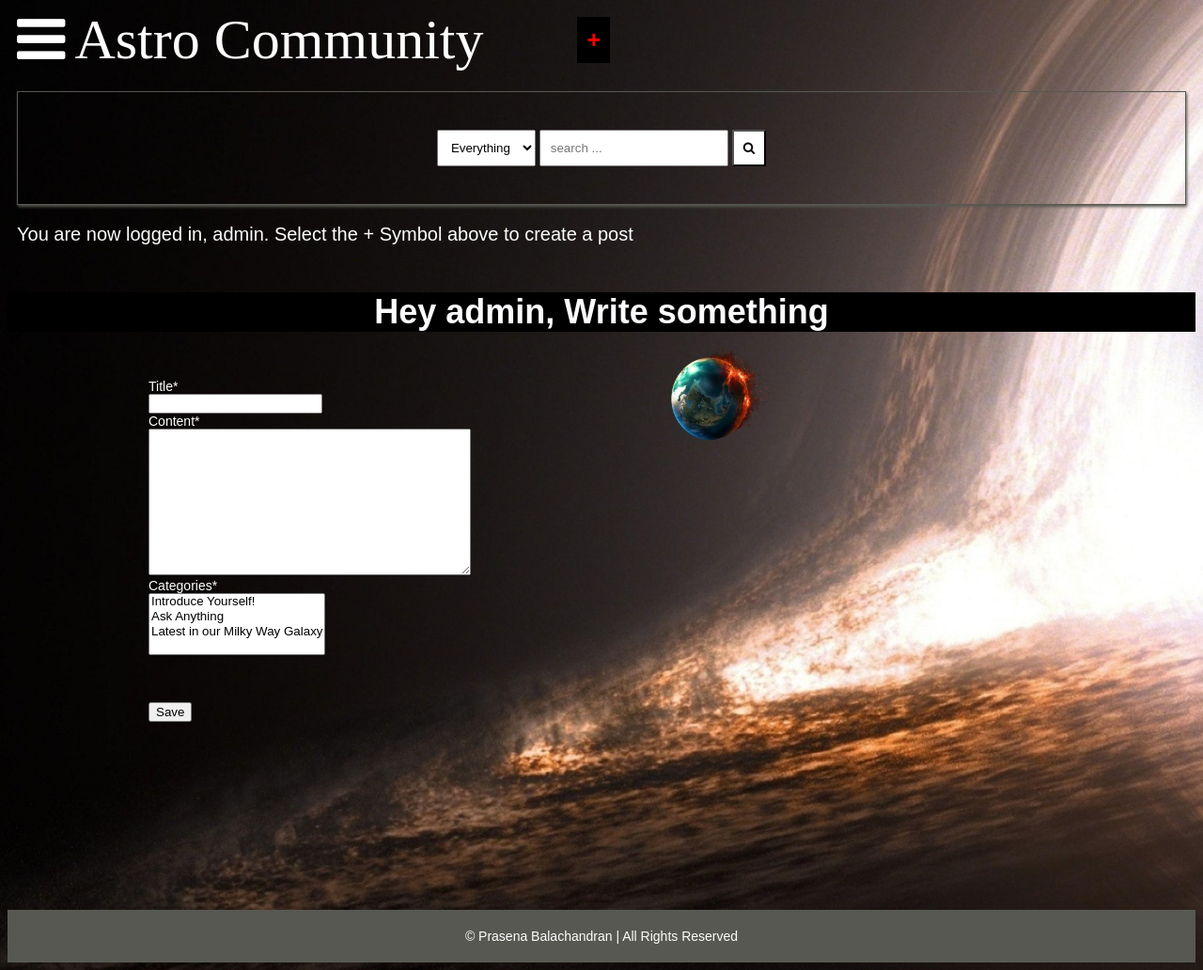
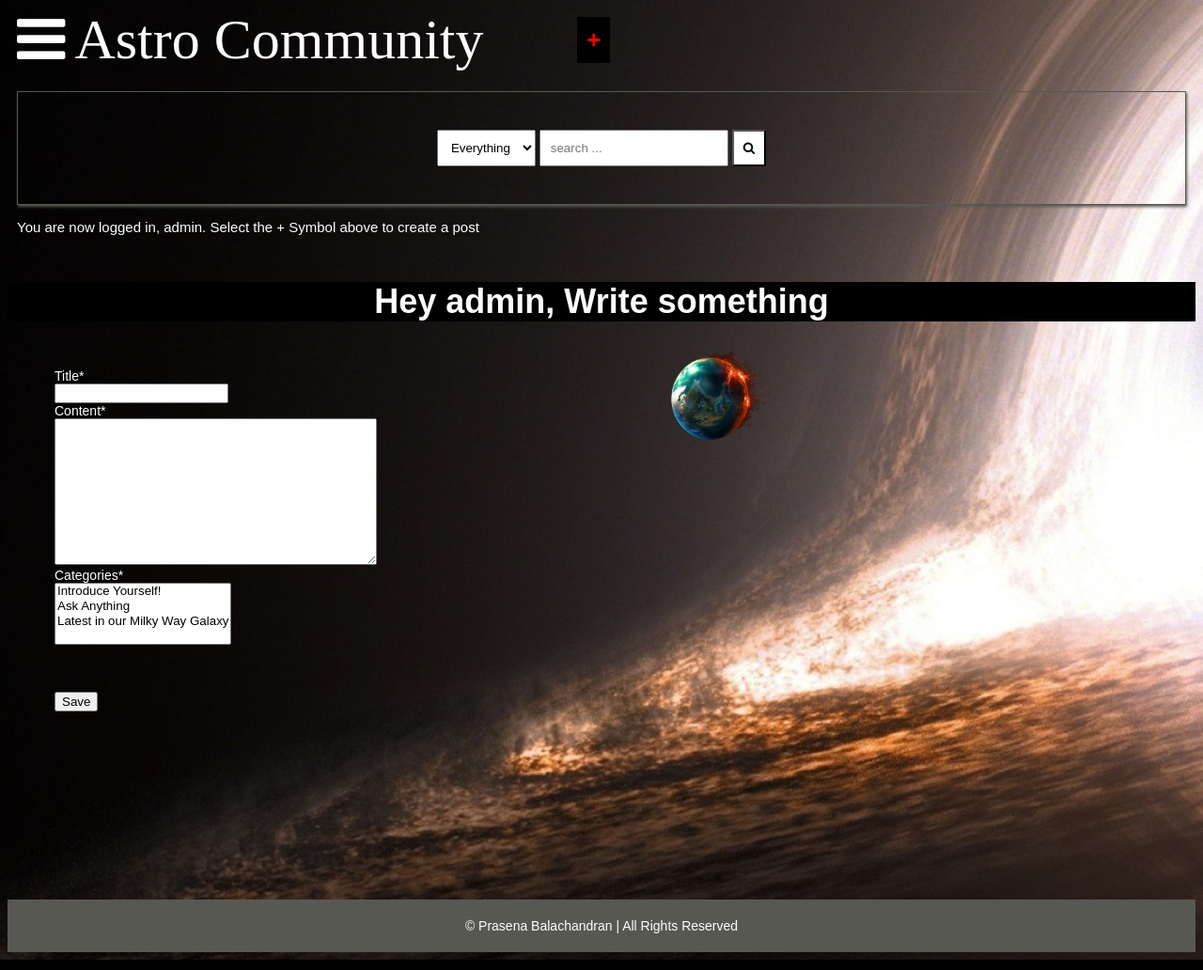
Before and after one commit to Code-Institute-Submissions/PrezBala-Project4_AugResub, a Django app: page /create_post in a window 1280 px wide. Shown: the whole page at 94% size. Run offline with Django 4.2, Linux system fonts and the light colour scheme; a user stored in the database is signed in; data comes from the database, SQL or seed files in the repository; both versions use the stored data as it was after the commit; parts of the project's set-up code (start-up, migrations or seed data) failed here and were passed over; some libraries are stand-ins or nearby versions.

```diff
--- a/templates/base.html
+++ b/templates/base.html
@@ -55,7 +55,7 @@
 				</form>
 
 			{% if user.is_authenticated %}
-			<p style="font-size: 20px;">You are now logged in, {{ user.username }}. Select the + Symbol above to create a post</p>
+			<p style="font-size: 15px;">You are now logged in, {{ user.username }}. Select the + Symbol above to create a post</p>
 			{% endif %}
 	</header>
 
--- a/templates/create_post.html
+++ b/templates/create_post.html
@@ -2,7 +2,7 @@
 
 <h1 style="text-align:center; margin-block:50px; color:#fcfbfe; font-size: 36px; background-color: black;">Hey {{user}}, Write something</h1>
 
-<form method="POST" style="margin-left:150px;">
+<form method="POST" style="margin-left:50px;">
 	{% csrf_token %} {{form|crispy}}
 	<input type="submit" value="Save" style="margin-block:50px;" >
 </form>
```
Also changed, not shown: README.md, db.sqlite3, static/assets/images/0engage.png (added), static/assets/images/1engage.png (added), static/assets/images/footer.png (added), static/assets/images/forumstats.png (added), static/assets/images/mobilepost.png (added), static/assets/images/moonimage.png (added), static/assets/images/newpost.png (added), static/assets/images/postengagement.png (added), static/assets/images/searchbox.png (added), static/assets/images/searchresult.png (added).
